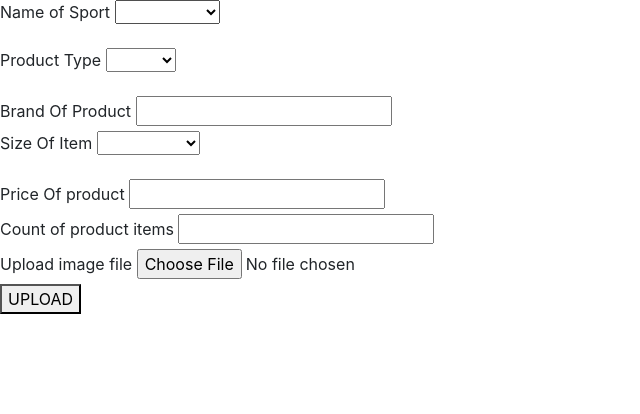
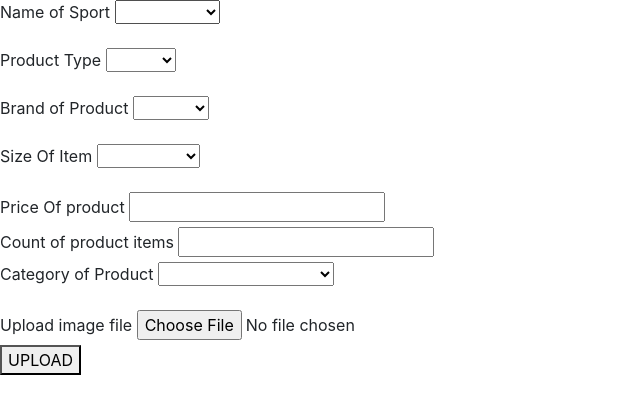
Before and after one commit to MalshaniDahanayaka/Web-App-For-Sports-item-shop, a PHP site: page /addItems.php in a window 1280 px wide. Shown: the top 414 px of the page, without its empty margins (0-640 px from the left). Run offline with PHP 8.4, Linux system fonts and the light colour scheme.

Commit message:
update file

```diff
--- a/Add and Update stores/addItems.php
+++ b/Add and Update stores/addItems.php
@@ -20,6 +20,7 @@
         $priceOfProduct = $_REQUEST['priceOfProduct'];
         $countOfProduct = $_REQUEST['CountOfProduct'];
         $brandOfProduct = $_REQUEST['brandOfProduct'];
+        $category = $_REQUEST['category'];
         $id = substr($nameOfSport, 0, 3).substr($nameOfItem,0,3).substr($brandOfProduct,0,3).substr($sizeOfProduct,0,3);
 
 
@@ -31,7 +32,7 @@
 
 
         //Update the database
-        $InsertNewProductDetails = "INSERT INTO items (id,sportName,productType ,brand,size,prize,countOfItems,imagePath) VALUES ('".$id."','".$nameOfSport."','".$nameOfItem."','".$brandOfProduct."','".$sizeOfProduct."',$priceOfProduct,$countOfProduct,'".$file_location."')";
+        $InsertNewProductDetails = "INSERT INTO items (id,sportName,productType ,brand,size,prize,category,countOfItems,imagePath) VALUES ('".$id."','".$nameOfSport."','".$nameOfItem."','".$brandOfProduct."','".$sizeOfProduct."',$priceOfProduct,'".$category."',$countOfProduct,'".$file_location."')";
         if($con->query($InsertNewProductDetails) === TRUE){
 
             //Move image to correct file path
@@ -83,7 +84,7 @@
                   <label for="nameOfSport" class="form-label">Name of Sport</label>
 
                   <select id="nameOfSport"  name="nameOfSport">
-                         <option value="" ><p id="choose"></option>
+                         <option value="" ></option>
                          <option value="Cricket">Cricket</option>
                          <option value="Vball">Vball</option>
                          <option value="Basket Ball">Basket Ball</option>
@@ -102,7 +103,7 @@
            <div class="dropdown">
                   <label for="nameOfItem" class="form-label">Product Type</label>
                   <select id="nameOfItem"  name="nameOfItem">
-                         <option value="" ><p id="choose"></option>
+                         <option value="" ></option>
                          <option value="Ball">Ball</option>
                          <option value="Bat">Bat</option>
                          <option value="Shoes">Shoes</option>
@@ -117,10 +118,20 @@
 
 
   <!-- Brand of product  -->
-  <div>
-          <label for="brandOfProduct" class="form-label">Brand Of Product</label>
-          <input type="text" name="brandOfProduct" value="" id = "brandOfProduct"   />
+  <div class="mb-3">
 
+           <div class="dropdown">
+                  <label for="brandOfProduct" class="form-label">Brand of Product</label>
+                  <select id="brandOfProduct"  name="brandOfProduct">
+                         <option value="" ></option>
+                         <option value="nike">nike</option>
+                         <option value="Mikasa">Mikasa</option>
+                         <option value="Puma">Puma</option>
+                         <option value="adidas">adidas</option>
+                         <option value="Other">Other</option>
+                 </select>
+
+          </div>
   </div>
 
 
@@ -158,12 +169,34 @@
 
 
 
+
   <!--Count of items -->
   <div>
           <label for="CountOfProduct" class="form-label">Count of product items</label>
           <input type="number" name="CountOfProduct" id="CountOfProduct" value=""  />
 
   </div>
+
+
+
+
+  <!--Category  -->
+  <div class="mb-3">
+
+           <div class="dropdown">
+                  <label for="category" class="form-label">Category of Product</label>
+                  <select id="category"  name="category">
+                         <option value="" ></option>
+                         <option value="Team Sports">Team Sports</option>
+                         <option value="Running and Fitness">Running and Fitness</option>
+                         <option value="Home Play">Home Play</option>
+                         <option value="Other">Other</option>
+                 </select>
+
+          </div>
+  </div>
+
+
 
 
 
```
